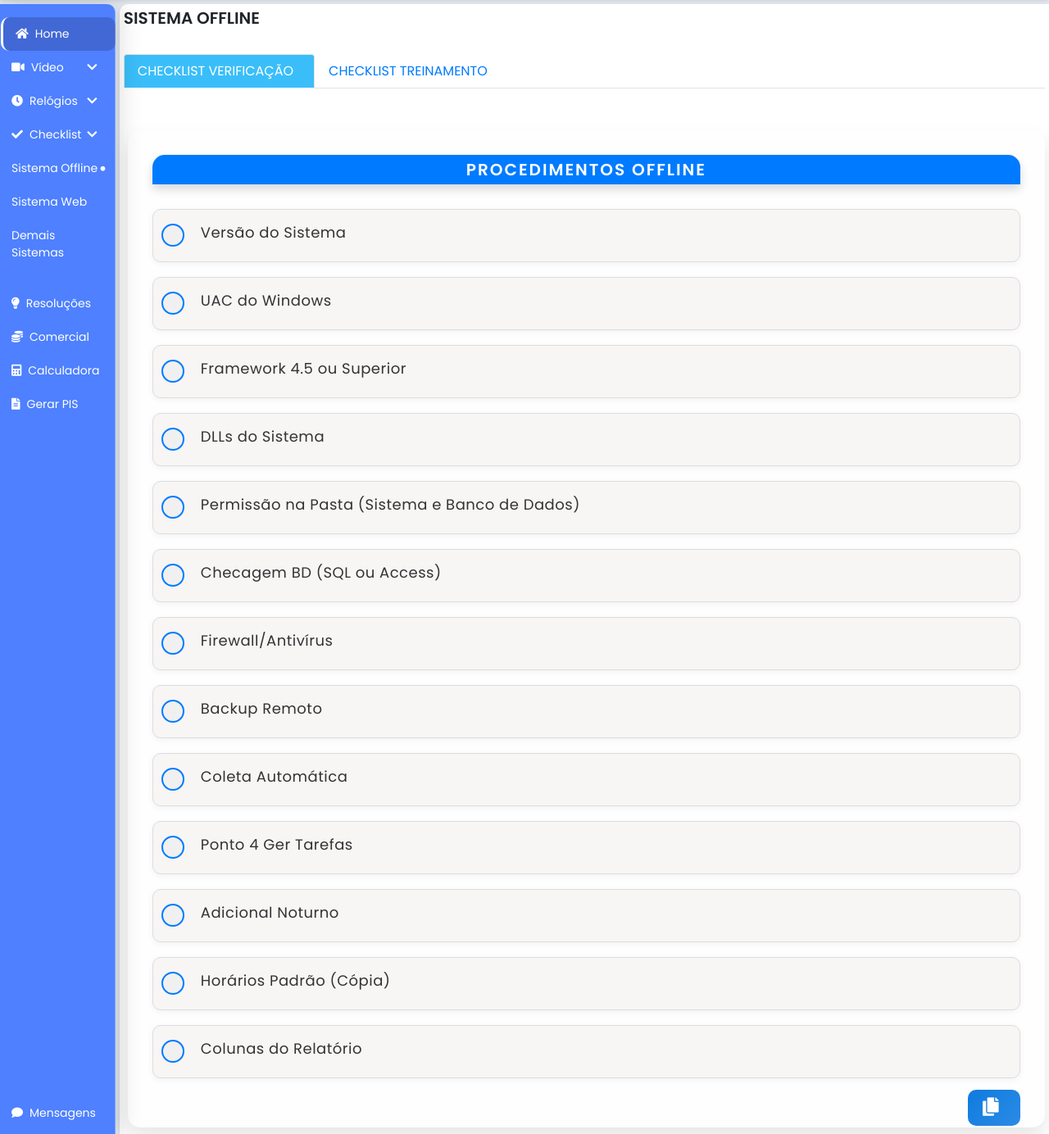
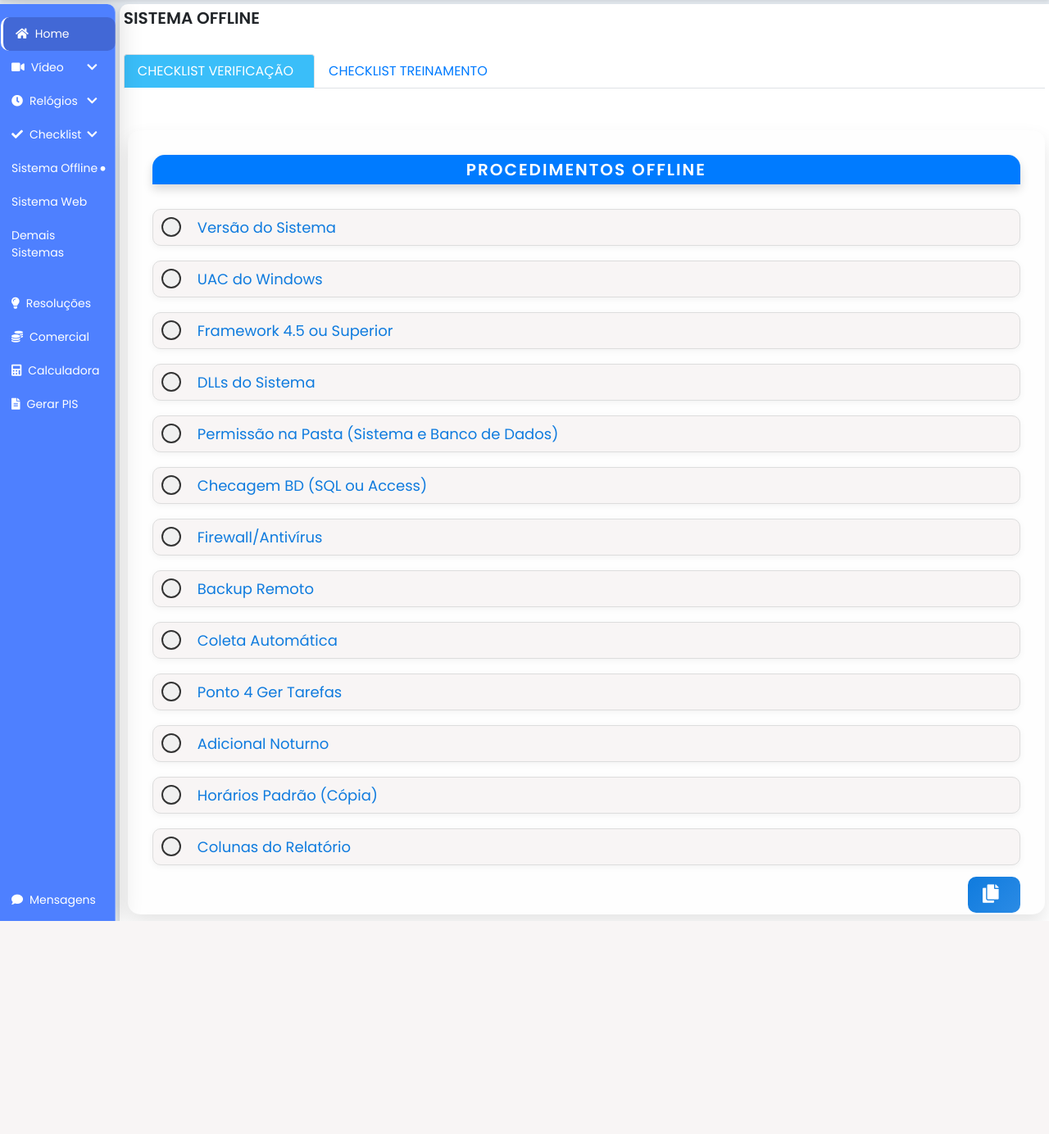
Before and after one commit to XaNDev98/SONODA_HELP2, a PHP site: page /Treinamento/Sistema_OFF.html in a window 1280 px wide. Shown: the part 50-1434 px from the top of the page at 82% size. After the commit the page ends 1174 px from the top, so only its background shows below. Run offline with PHP 8.4, Linux system fonts and the light colour scheme.

Commit message:
foi mudado o style do checklist do sistema offline

```diff
--- a/Style/checklist.css
+++ b/Style/checklist.css
@@ -36,7 +36,7 @@
 .checklist li {
   display: flex;
   align-items: center;
-  padding: 14px 10px;
+  padding: 8px 10px;
   border-radius: 10px;
   border: 1px solid #ddd;
   background-color: #f8f5f5;
@@ -55,11 +55,11 @@
 /* Estilo do checkbox customizado */
 .checklist-checkbox {
   appearance: none;
-  width: 28px;
-  height: 28px;
+  width: 24px;
+  height: 24px;
   border-radius: 50%;
   background-color: #f0f0f0;
-  border: 2px solid #007bff;
+  border: 2px solid #333;
   position: relative;
   margin-right: 20px;
   cursor: pointer;
@@ -74,15 +74,28 @@
 .checklist-checkbox:checked::after {
   content: '';
   position: absolute;
-  top: 6px;
-  left: 6px;
-  width: 16px;
-  height: 16px;
+  top: px;
+  left: 2px;
+  width: 17px;
+  height: 17px;
   background-color: white;
   border-radius: 50%;
   transform: scale(1);
-  animation: checkmark 0.3s ease forwards;
+  animation: wave 0.6s ease forwards;
 }
+
+@keyframes wave {
+  0% {
+    box-shadow: 0 0 0 0 rgba(0, 128, 255, 0.4);
+  }
+  50% {
+    box-shadow: 0 0 0 10px rgba(0, 128, 255, 0.2);
+  }
+  100% {
+    box-shadow: 0 0 0 20px rgba(0, 128, 255, 0);
+  }
+}
+
 .checklist-checkbox:checked + .checklist-label {
   color: #28a745;
   text-decoration: line-through;
@@ -90,23 +103,13 @@
   transition: transform 0.3s ease, color 0.3s ease, text-decoration 0.3s ease;
 }
 
-
-@keyframes checkmark {
-  0% {
-    transform: scale(0);
-  }
-  100% {
-    transform: scale(1);
-  }
-}
-
 /* Estilo do texto do label */
 .checklist-label {
   font-size: 18px;
-  color: #333;
+  color: #0F7BDE;
   font-weight: 500;
   transition: color 0.3s ease;
-  letter-spacing: 0.5px;
+  margin: 0;
 }
 
 /* Estilo do botão de copiar */
```
